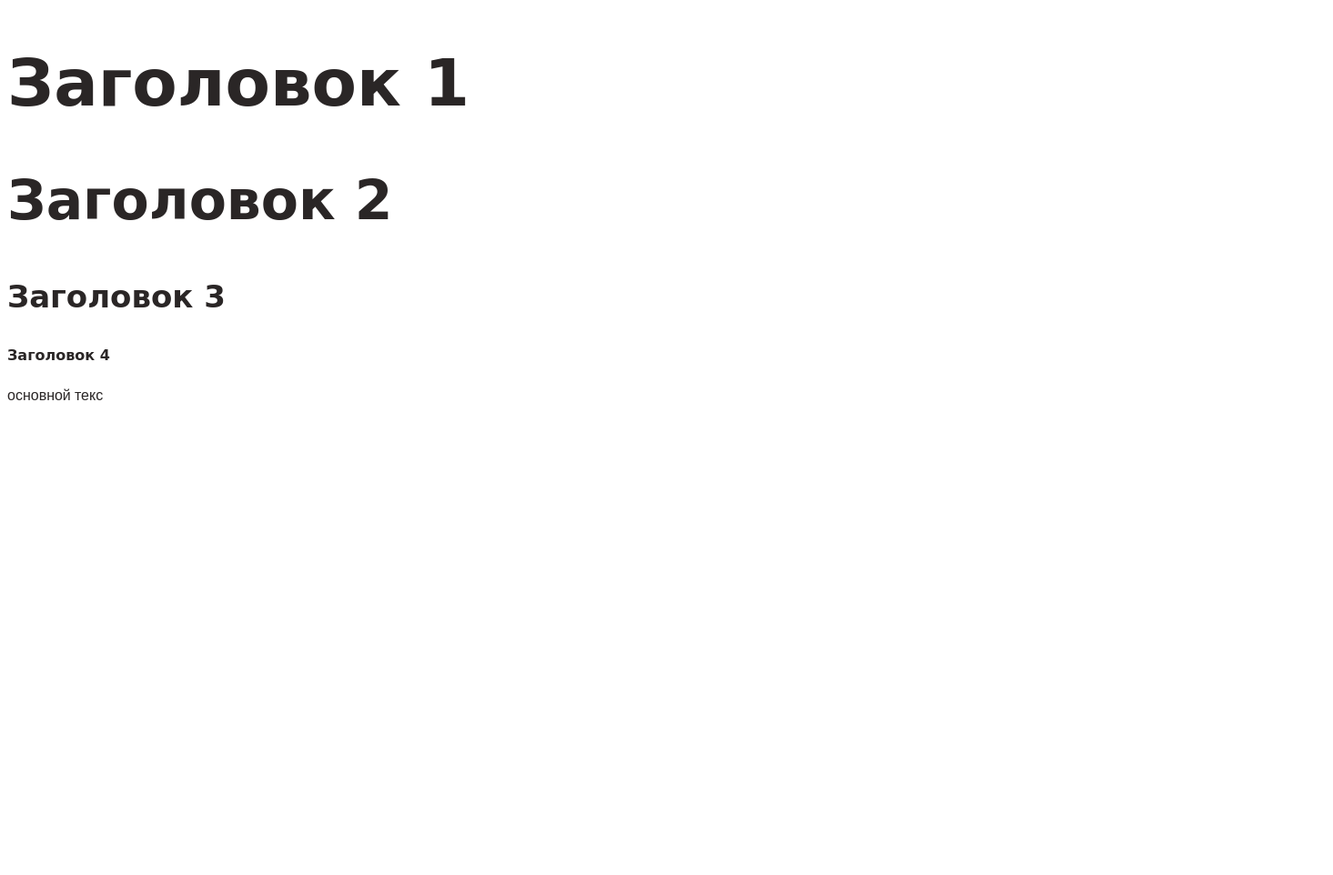
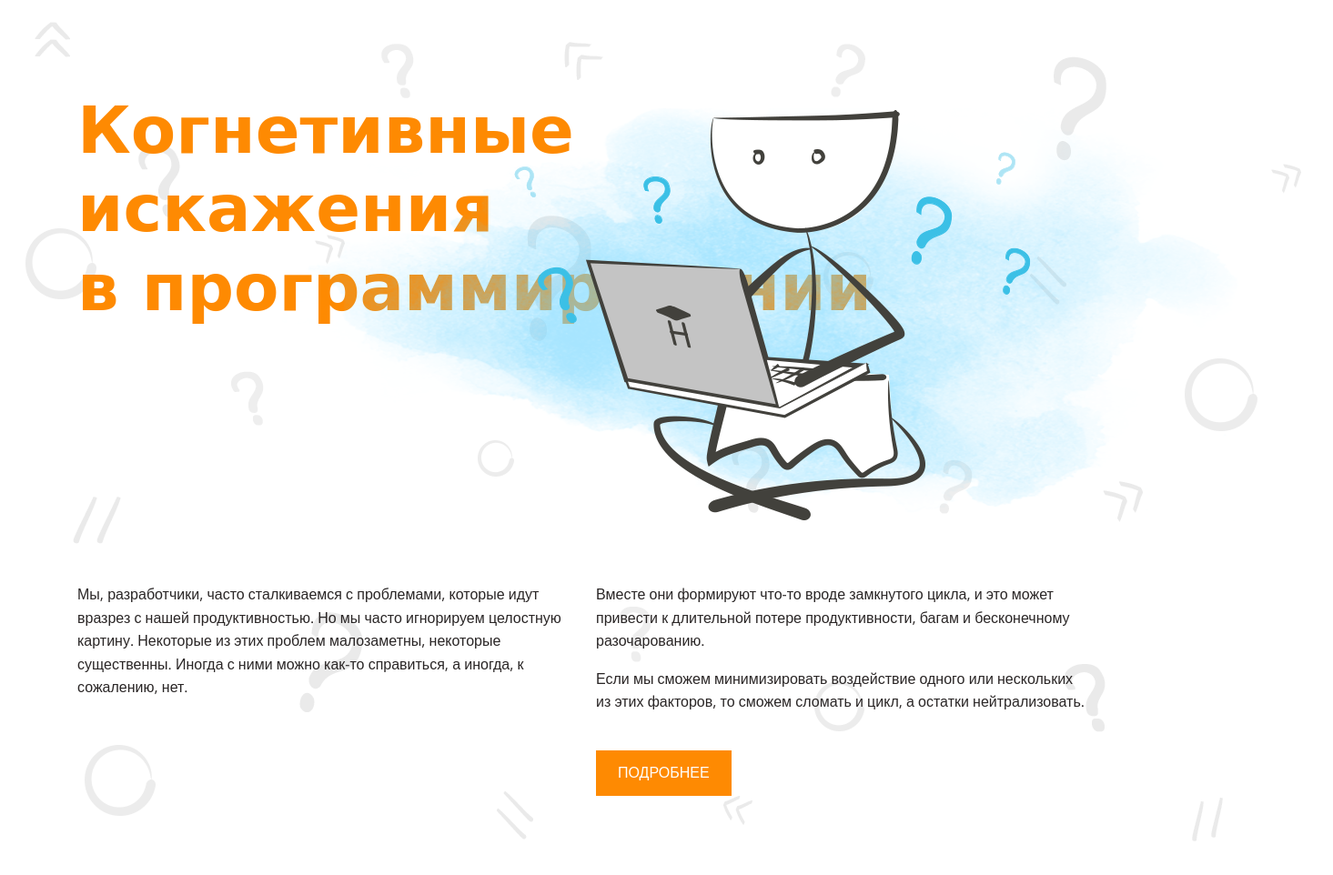
Before and after one commit to alimchik/layout-designer-project-lvl1, a website: page src/index.html in a window 1280 px wide. Shown: the whole page at 91% size, 1465 px wide, since content can reach past the window. Before the commit the page ends 800 px from the top, so only its background shows below. Drawn offline with nearby package versions, Linux system fonts and the light colour scheme; a web font is replaced by a local one.

Commit message:
First section. Landing page header

```diff
--- a/src/index.html
+++ b/src/index.html
@@ -11,10 +11,37 @@
     <link rel="stylesheet" href="styles/style.css">
 </head>
 <body>
-    <h1>Заголовок 1</h1>
-    <h2>Заголовок 2</h2>
-    <h3>Заголовок 3</h3>
-    <h4>Заголовок 4</h4>
-    <p>основной текс</p>
+    <header>
+        <section class="header-section">
+            <div class="titel">
+                <h1>
+                    Когнетивные <br>
+                    искажения <br>
+                    в программировании
+                </h1>
+                <div class="titel-img">
+                    <img src="./images/main.png" alt=""/>
+                </div>
+            </div>
+            <div class="description">
+                <div class="description-col-left">
+                    <p>
+                        Мы, разработчики, часто сталкиваемся с проблемами, которые идут вразрез с нашей продуктивностью. Но мы часто игнорируем целостную картину. Некоторые из этих проблем малозаметны, некоторые существенны. Иногда с ними можно как-то справиться, а иногда, к сожалению, нет.
+                    </p>
+                </div>
+                <div class="description-col-right">
+                    <p>
+                        Вместе они формируют что-то вроде замкнутого цикла, и это может привести к длительной потере продуктивности, багам и бесконечному разочарованию.
+                    </p>
+                    <p>
+                        Если мы сможем минимизировать воздействие одного или нескольких из этих факторов, то сможем сломать и цикл, а остатки нейтрализовать.
+                    </p>
+                    <a href="#">
+                        Подробнее
+                    </a>
+                </div>
+            </div>
+        </section>
+    </header>
 </body>
 </html>
--- a/src/styles/style.css
+++ b/src/styles/style.css
@@ -12,6 +12,7 @@
 }
 
 body {
+  margin: 0;
   font-family: 'Open Sans', sans-serif;
   font-size: 16px;
   line-height: 1.6em;
@@ -24,6 +25,8 @@ h3,
 h4,
 h5,
 h6 {
+  margin: 0;
+  padding: 0;
   font-family: 'Neucha', cursive;
   line-height: 1.2em;
 }
@@ -42,7 +45,59 @@ h3 {
 
 section {
   max-width: 1110px;
-  display: flex;
-  justify-content: center;
+  margin: 0 auto;
   padding: 100px 0;
 }
+
+header::before {
+  content: url('../images/background.png');
+  /*background-image: url('../images/background.png');*/
+  position: absolute;
+  background-repeat: no-repeat;
+  background-size: cover;
+  opacity: 10%;
+}
+
+.header-section {
+  position: relative;
+  height: 525px;
+}
+
+.titel {
+  height: 525px;
+}
+
+.titel h1 {
+  color: var(--main);
+}
+
+.titel-img {
+  position: absolute;
+  top: 55px;
+	right: -270px;
+}
+
+.description {
+  display: flex;
+  justify-content: space-between;
+}
+
+.description-col-left {
+  width: 50%;
+  margin-right: 15px;
+}
+
+.description-col-right {
+  width: 50%;
+  margin-left: 15px;
+}
+
+.description-col-right a {
+  display: inline-flex;
+  background-color: var(--main);
+  color: var(--white);
+  padding: 12px 24px;
+  margin-top: 24px;
+  text-decoration: none;
+  text-transform: uppercase;
+}
```
Also changed, not shown: src/images/1.png (added), src/images/2.png (added), src/images/3.png (added), src/images/4.png (added), src/images/5.png (added), src/images/background.png (added), src/images/main.png (added), src/images/send.svg (added).
